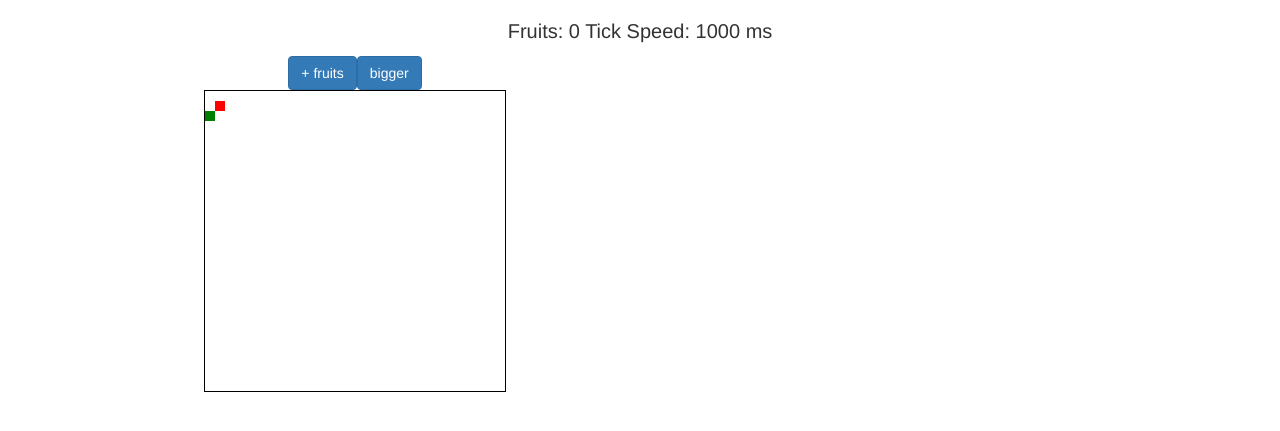
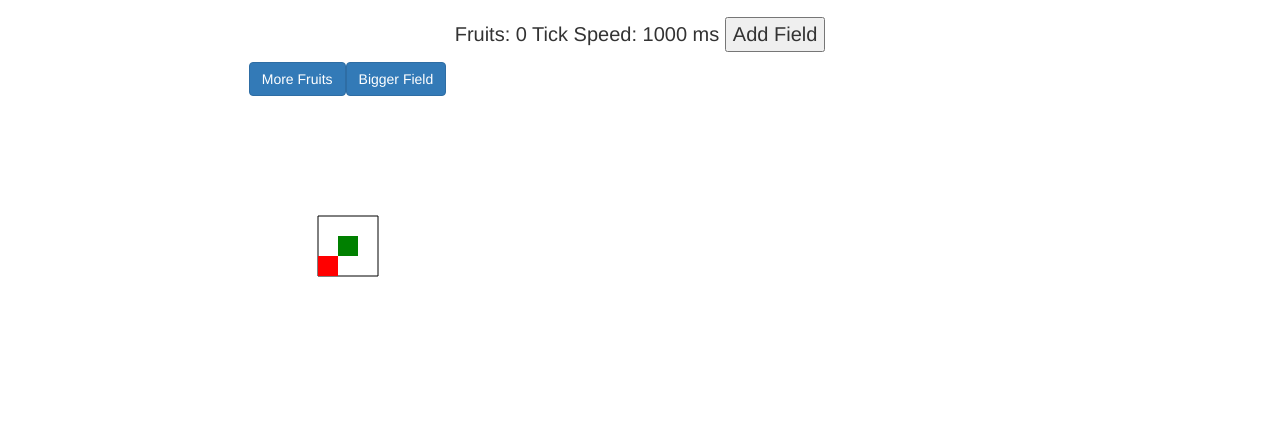
Before and after one commit to OpenIdleGames/tunvior.github.io, a plain HTML site: page snakeidle/index.html in a window 1280 px wide. Shown: the part 53-484 px from the top of the page. Drawn offline with nearby package versions, Linux system fonts and the light colour scheme.

Commit message:
tasto + frutti funzionante

```diff
--- a/snakeidle/index.html
+++ b/snakeidle/index.html
@@ -50,6 +50,7 @@
       <div id="scoreboard"> <!-- scoreboard and options menu -->
             Fruits: <span id="fruits">0</span>
             Tick Speed: <span id="tickspeed">1000</span> ms
+            <button id="addField">Add Field</button>
       </div> <!-- end scoreboard -->
       <div id="grid">
 
--- a/snakeidle/js/engine.js
+++ b/snakeidle/js/engine.js
@@ -1,3 +1,7 @@
+
 $( document ).ready(function() {
     var game = new Game();
+    $( "#addField" ).click(function(){
+        game.addField();
+    });
 });
--- a/snakeidle/js/field.js
+++ b/snakeidle/js/field.js
@@ -1,3 +1,6 @@
+const MAX_DIM = 15;
+const DRAWING_UNIT = 20;
+
 class Field{
   constructor(canvas){
     this.dimension = 3;
@@ -5,12 +8,7 @@ class Field{
     this.canvas = canvas;
     this.grid = new Array(this.dimension);
     for(var i = 0; i < this.dimension; i++){
-        this.grid[i] = new Array(this.dimension);
-    }
-    for(i = 0; i < this.dimension; i++){
-      for(var j = 0; j < this.dimension; j++){
-        this.grid[i][j] = State.FREE;
-      }
+      this.grid[i] = new Array();
     }
     this.snake = [];
     this.initialize();
@@ -19,20 +17,20 @@ class Field{
   initialize(){
     var half = Math.floor(this.dimension / 2);
     this.snake = [[half, half]];
-    this.updateSnakeGrid();
     this.generateFruits();
   }
 
-  updateSnakeGrid(){
+  clearGrid(){
     for(var i = 0; i < this.dimension; i++){
       for(var j = 0; j < this.dimension; j++){
-          if(this.grid[i][j] == State.SNAKE){
-            this.grid[i][j] = State.FREE;
-          }
+        this.grid[i][j] = State.FREE;
       }
     }
+  }
 
-    for(i = 0; i < this.snake.length; i++){
+  updateSnakeGrid(){
+    this.clearGrid();
+    for(var i = 0; i < this.snake.length; i++){
       var x = this.snake[i][0];
       var y = this.snake[i][1];
       this.grid[x][y] = State.SNAKE;
@@ -40,6 +38,7 @@ class Field{
   }
 
   generateFruits(){
+    this.updateSnakeGrid();
     for(var i = 0; i < this.fruitNumber; i++){
       this.spawnFruit();
     }
@@ -58,18 +57,28 @@ class Field{
   drawCanvas(){
     var canvas = document.getElementById(this.canvas);
     var ctx = canvas.getContext("2d");
+    ctx.clearRect(0, 0, MAX_DIM*DRAWING_UNIT, MAX_DIM*DRAWING_UNIT);
+    var offset = (MAX_DIM - this.dimension) / 2;
+    ctx.rect(offset*DRAWING_UNIT, offset*DRAWING_UNIT, this.dimension*DRAWING_UNIT, this.dimension*DRAWING_UNIT);
+    ctx.stroke();
     for(var i = 0 ; i < this.dimension; i++){
       for(var j = 0; j < this.dimension; j++){
         if(this.grid[i][j] == State.FRUIT){
-          ctx.fillStyle = 'green';
-          ctx.fillRect(i*10, j*10, 10, 10);
+          ctx.fillStyle = 'red';
+          ctx.fillRect((offset+i)*DRAWING_UNIT, (offset+j)*DRAWING_UNIT, DRAWING_UNIT, DRAWING_UNIT);
         }
         if(this.grid[i][j] == State.SNAKE){
-          ctx.fillStyle = 'red';
-          ctx.fillRect(i*10, j*10, 10, 10);
+          ctx.fillStyle = 'green';
+          ctx.fillRect((offset+i)*DRAWING_UNIT, (offset+j)*DRAWING_UNIT, DRAWING_UNIT, DRAWING_UNIT);
         }
       }
     }
   }
 
+  increaseFruits(){
+    this.fruitNumber++;
+    this.generateFruits();
+    this.drawCanvas();
+  }
+
 }
--- a/snakeidle/js/game.js
+++ b/snakeidle/js/game.js
@@ -1,4 +1,5 @@
 class Game{
+
   constructor(){
     this.fruits = 0;
     this.tickDuration = 1000;
@@ -8,23 +9,57 @@ class Game{
   }
 
   drawGrid(){
-    var htmlSnippet = "";
-    for(var i = 0; i < this.fields.length; i++){
-        if((i % 2) === 0){
-          htmlSnippet += "<div class=\"col-md-6\"><button class=\"btn btn-primary\">+ fruits</button><button class=\"btn btn-primary\">bigger</button><br /><canvas id=\"" + this.fields[i].canvas + "\" width=\"300\" height=\"300\" style=\"border:1px solid #000000;\"></canvas></div></div>";
-        }else{
-          if(i != this.fields.length - 1){
-              htmlSnippet += "<div class=\"row\"><div class=\"col-md-6\"><button class=\"btn btn-primary\">+ fruits</button><button class=\"btn btn-primary\">bigger</button><br /><canvas id=\"" + this.fields[i].canvas + "\" width=\"300\" height=\"300\" style=\"border:1px solid #000000;\"></canvas></div>";
-          }else{
-              htmlSnippet += "<div class=\"row\"><div class=\"col-md-6\"><button class=\"btn btn-primary\">+ fruits</button><button class=\"btn btn-primary\">bigger</button><br /><canvas id=\"" + this.fields[i].canvas + "\" width=\"300\" height=\"300\" style=\"border:1px solid #000000;\"></canvas></div><div class=\"col-md-6\"></div>";
-          }
-        }
+    $("#grid").empty();
+    for(var i = 0; i < this.fields.length;){
+      var row = $("<div class=\"row\"></div>");
+      var col1 = $("<div class=\"col-md-6\"></div>");
+      var col2 = $("<div class=\"col-md-6\"></div>");
+
+      var fruitButton = $("<button class=\"btn btn-primary\" id=\"fruitButton" + i +  "\">More Fruits</button>");
+      var moreButton = $("<button class=\"btn btn-primary\" id=\"moreButton" + i +  "\">Bigger Field</button>");
+      var canvas = $("<canvas id=\"canvas" + i + "\" width=" + MAX_DIM*DRAWING_UNIT + " height=" + MAX_DIM*DRAWING_UNIT + "></canvas>");
+
+      col1.append(fruitButton);
+      col1.append(moreButton);
+      col1.append($("<br>"));
+      col1.append(canvas);
+
+      i++;
+      if(i <= this.fields.length - 1){
+        fruitButton = $("<button class=\"btn btn-primary\" id=\"fruitButton" + i +  "\">More Fruits</button>");
+        moreButton = $("<button class=\"btn btn-primary\" id=\"moreButton" + i +  "\">Bigger Field</button>");
+        canvas = $("<canvas id=\"canvas" + i + "\" width=" + MAX_DIM*DRAWING_UNIT + " height=" + MAX_DIM*DRAWING_UNIT + "></canvas>");
+
+        col2.append(fruitButton);
+        col2.append(moreButton);
+        col2.append($("<br>"));
+        col2.append(canvas);
+        i++;
+      }
+      row.append(col1);
+      row.append(col2);
+      $("#grid").append(row);
     }
-    var grid = document.getElementById("grid");
-    grid.innerHTML = htmlSnippet;
 
     for(i = 0; i < this.fields.length; i++){
       this.fields[i].drawCanvas();
     }
+
+    for(i = 0; i < this.fields.length; i++){
+      var fields = this.fields;
+      $("#fruitButton"+i).click(function(){
+        var id = $(this).attr("id");
+        var i = id.charAt(id.length - 1);
+        fields[i].increaseFruits();
+
+      });
+    }
+  }
+
+
+
+  addField(){
+    this.fields.push(new Field('canvas' + this.fields.length));
+    this.drawGrid();
   }
 }
```
